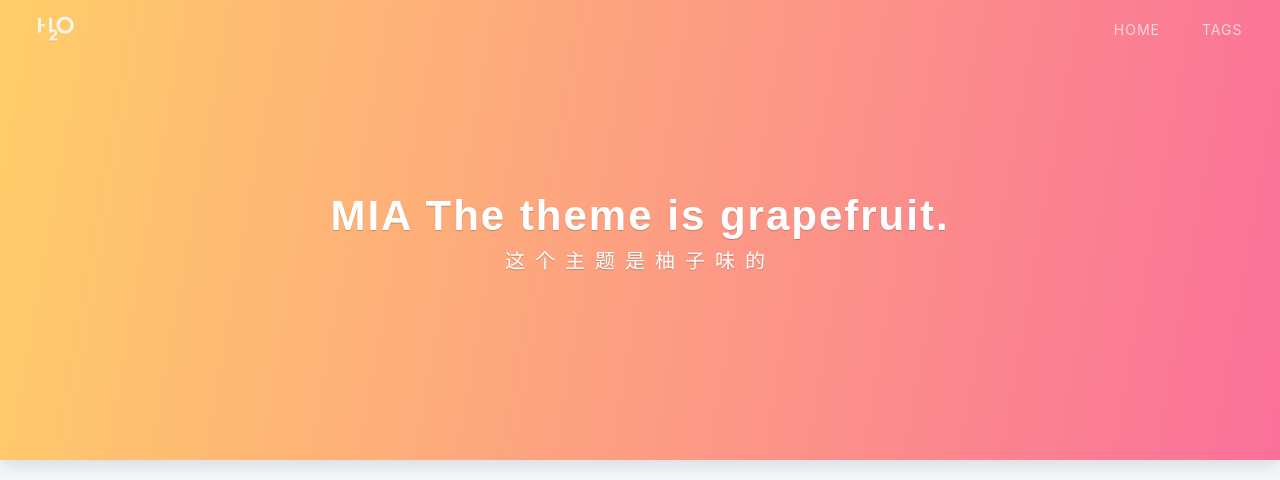
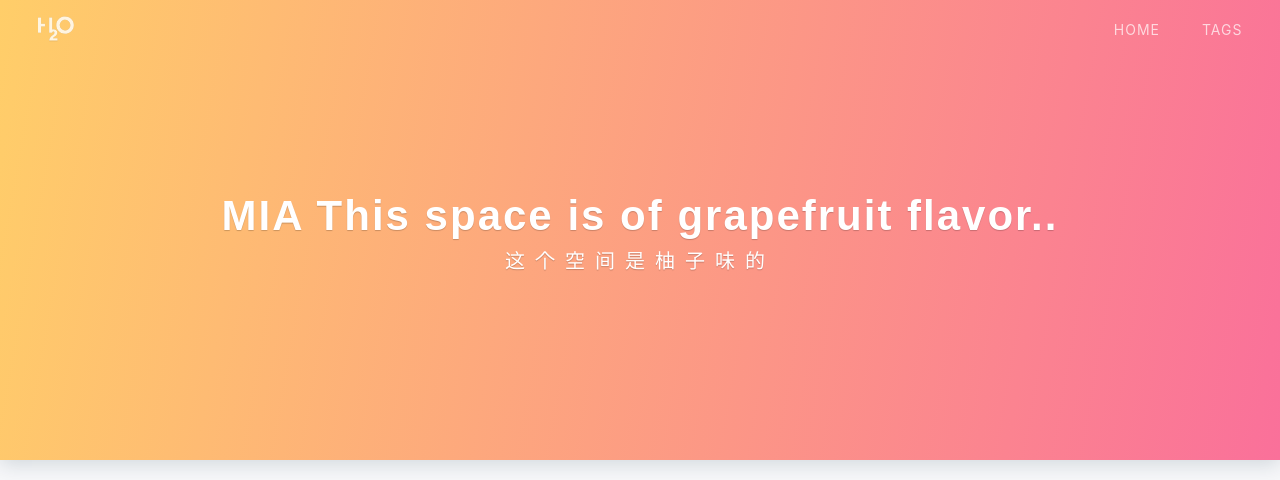
Before and after one commit to Mia0Yang/Mia0Yang.github.io, a Jekyll site: the page built from index.html, in a window 1280 px wide and 1400 px high. Shown: the top 480 px of the window. Built offline with Jekyll 4.4.1, drawn with Linux system fonts in a browser that asks for light colours; nearby versions of some CDN libraries; the list of posts is cut into pages by our own code; a style sheet for code colours, icons or effects is not loaded; grey boxes are pictures that could not be loaded.

```diff
--- a/index.html
+++ b/index.html
@@ -1,7 +1,7 @@
 ---
 layout: default
-home-title: MIA The theme is grapefruit.
-description: 这个主题是柚子味的
+home-title: MIA This space is of grapefruit flavor..
+description: 这个空间是柚子味的
 ---
 
 {% include header.html %}
```
Also changed, not shown: assets/css/app.min.css, assets/img/hero.jpg.
